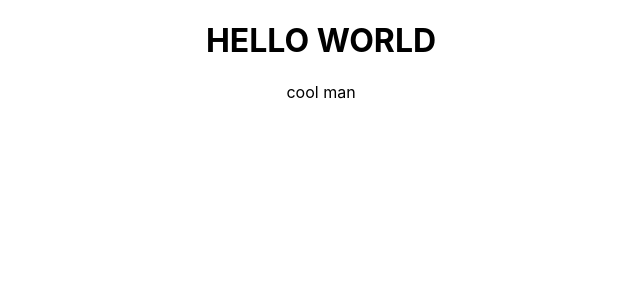
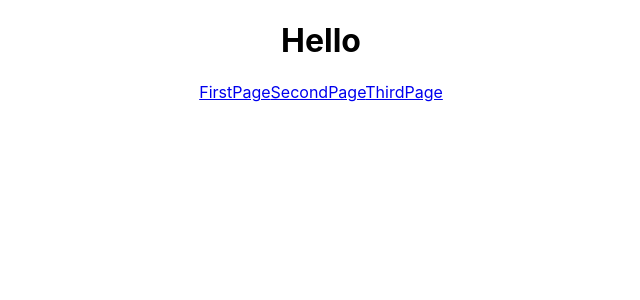
Before and after one commit to munrhalls/website, a React (Create React App) app: page / in a window 1280 px wide. Shown: the top 300 px of the page, without its empty margins (319-959 px from the left). Built offline with nearby package versions, Linux system fonts and the light colour scheme.

Commit message:
use switch statement for navigation

```diff
--- a/src/App.js
+++ b/src/App.js
@@ -1,15 +1,45 @@
 import React from 'react';
 import './App.css';
-import './components/FirstPage';
-import './components/SecondPage';
 import FirstPage from './components/FirstPage';
+import SecondPage from './components/SecondPage';
+import ThirdPage from './components/ThirdPage';
 
 
-function App() {
-  return (
-    <div className="App">
-      <FirstPage />
-    </div>
-  );
+
+class App extends React.Component {
+  render() {
+
+
+
+    let url = window.location.pathname;
+    let currentPage;
+
+    switch (url) {
+      case '/FirstPage':
+         currentPage = <FirstPage />;
+        break;
+      default:
+         currentPage = <div>
+        <h1>Hello</h1>
+          <a href="/FirstPage">FirstPage</a>
+          <a href="/SecondPage">SecondPage</a>
+          <a href="/ThirdPage">ThirdPage</a>
+        </div>
+    }
+
+
+
+    return (
+      <div className="App">
+        {currentPage}
+      </div>
+    );
+
+
+
+  }
 }
+
+
+
 export default App;
--- a/src/components/FirstPage.js
+++ b/src/components/FirstPage.js
@@ -3,10 +3,19 @@ import React from 'react';
 function FirstPage() {
   return (
     <div className="FirstPage">
-      <header className="FirstPage-header">
-        <h1>HELLO WORLD</h1>
-        <p>cool man</p>
-      </header>
+      <p>first page stuff</p>
+      <p>first page stuff</p>
+      <p>first page stuff</p>
+      <p>first page stuff</p>
+      <p>first page stuff</p>
+      <p>first page stuff</p>
+      <p>first page stuff</p>
+      <p>first page stuff</p>
+      <p>first page stuff</p>
+      <p>first page stuff</p>
+      <p>first page stuff</p>
+      <p>first page stuff</p>
+
     </div>
   );
 }
--- a/src/components/SecondPage.js
+++ b/src/components/SecondPage.js
@@ -3,10 +3,20 @@ import React from 'react';
 function SecondPage() {
   return (
     <div className="SecondPage">
-      <header className="SecondPage-header">
-        <h1>HELLO WORLD</h1>
-        <p>cool man</p>
-      </header>
+      <p>second page stuff</p>
+      <p>second page stuff</p>
+      <p>second page stuff</p>
+      <p>second page stuff</p>
+      <p>second page stuff</p>
+      <p>second page stuff</p>
+      <p>second page stuff</p>
+      <p>second page stuff</p>
+      <p>second page stuff</p>
+      <p>second page stuff</p>
+      <p>second page stuff</p>
+      <p>second page stuff</p>
+      <p>second page stuff</p>
+
     </div>
   );
 }
--- /dev/null
+++ b/src/components/ThirdPage.js
@@ -0,0 +1,23 @@
+import React from 'react';
+
+function ThirdPage() {
+  return (
+    <div className="ThirdPage">
+      <p>third page stuff</p>
+      <p>third page stuff</p>
+      <p>third page stuff</p>
+      <p>third page stuff</p>
+      <p>third page stuff</p>
+      <p>third page stuff</p>
+      <p>third page stuff</p>
+      <p>third page stuff</p>
+      <p>third page stuff</p>
+      <p>third page stuff</p>
+      <p>third page stuff</p>
+      <p>third page stuff</p>
+      <p>third page stuff</p>
+
+    </div>
+  );
+}
+export default ThirdPage;
```
